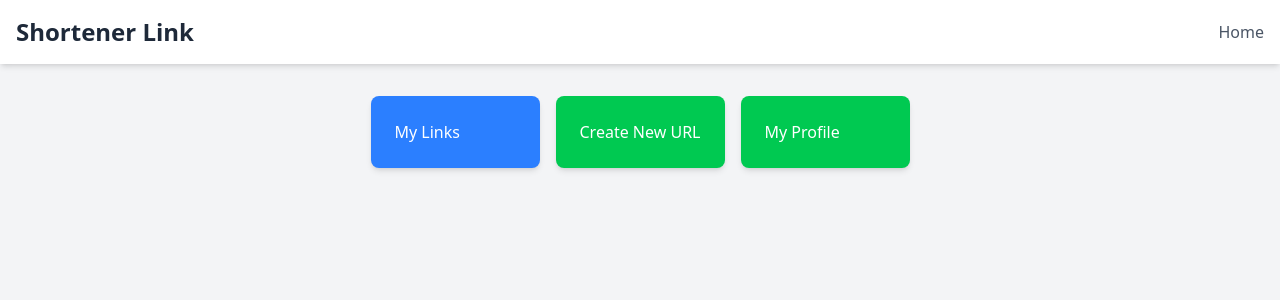
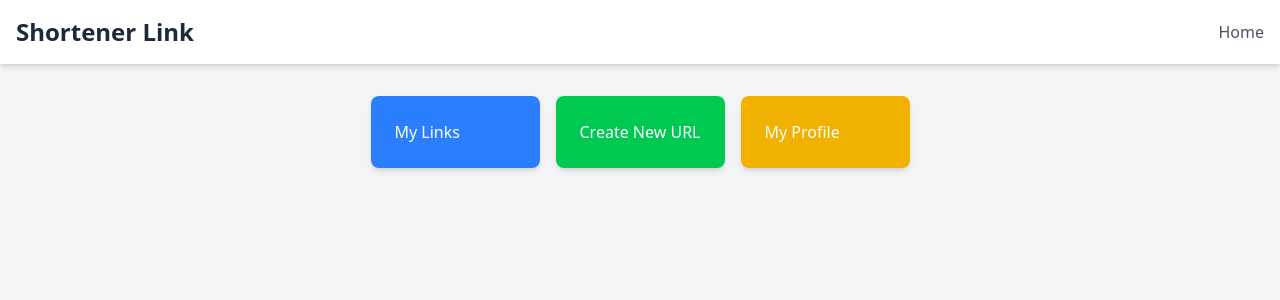
Before and after one commit to mj-moslehi/shortener-link-frontend, a React (Vite) app: page /home in a window 1280 px wide. Shown: the top 300 px of the page. Built offline with nearby package versions, Linux system fonts and the light colour scheme.

Commit message:
change the color of the button

```diff
--- a/src/pages/home/Home.tsx
+++ b/src/pages/home/Home.tsx
@@ -6,7 +6,7 @@ export default function Home() {
             <div className="grid grid-cols-3 gap-4 max-w-4xl mx-auto mt-8 ">
                 <a href='/my-links' className="bg-blue-500 p-6 text-white rounded-lg shadow-md" >My Links</a>
                 <a href='/create-new-url' className="bg-green-500 p-6 text-white  rounded-lg shadow-md">Create New URL</a>
-                <a href='/my-profile' className="bg-green-500 p-6 text-white  rounded-lg shadow-md">My Profile</a>
+                <a href='/my-profile' className="bg-yellow-500 p-6 text-white  rounded-lg shadow-md">My Profile</a>
             </div>
         </>
     );
```
